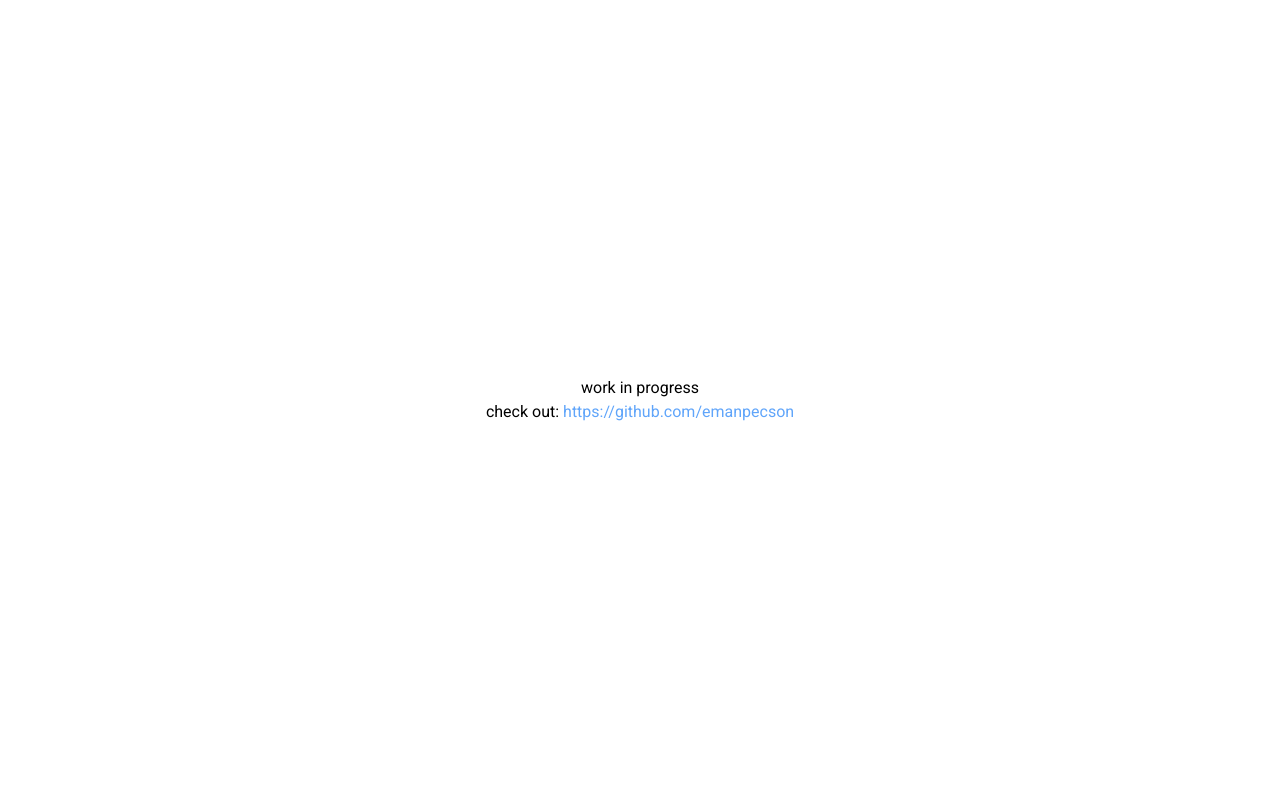
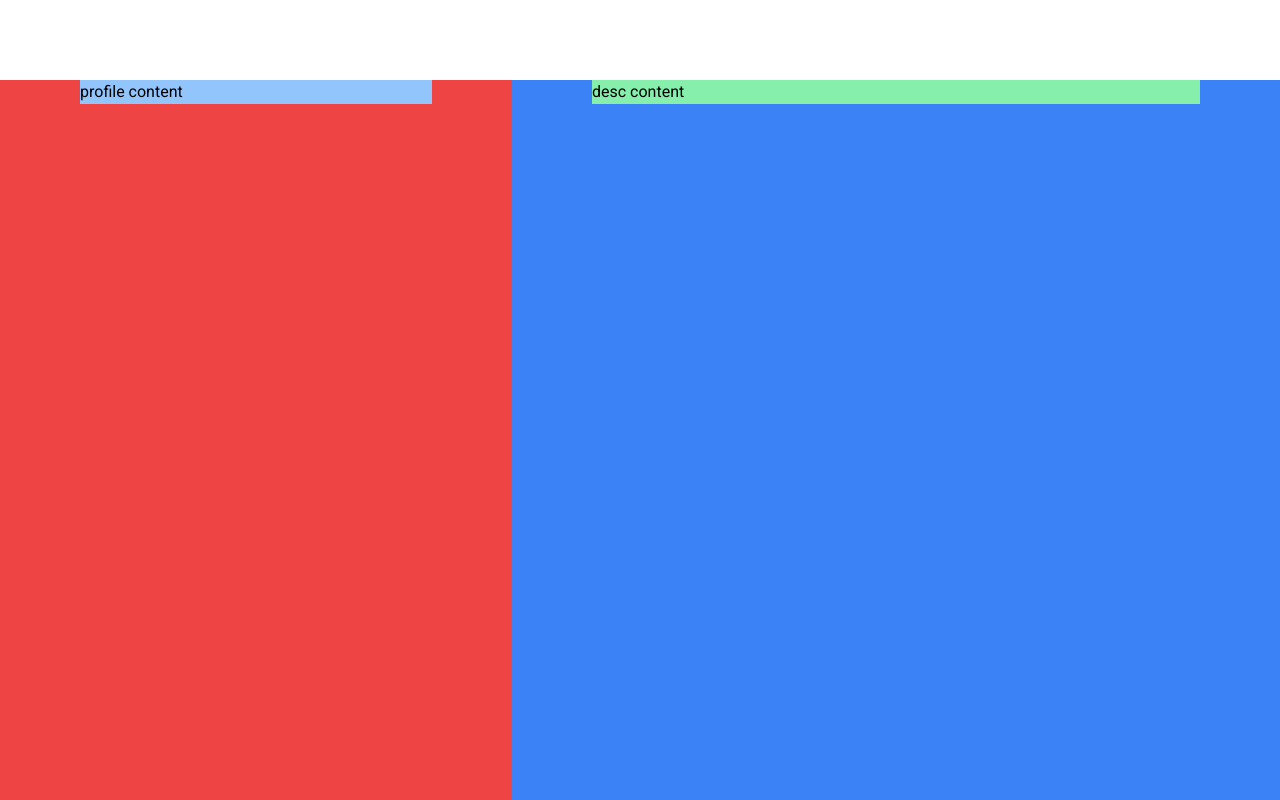
Before and after one commit to emanpecson/portfolio, a Next.js app: page / in a window 1280 px wide. Built offline with nearby package versions, Linux system fonts and the light colour scheme.

Commit message:
style: :lipstick: setup layout for profile/content sections

```diff
--- a/src/app/page.tsx
+++ b/src/app/page.tsx
@@ -1,23 +1,14 @@
-'use client';
-
-import { useRouter } from 'next/navigation';
-
 export default function Home() {
-  const router = useRouter();
-
   return (
-    <div className="h-screen w-screen flex justify-center place-items-center">
-      <div className="text-center">
-        <p>work in progress</p>
-        <div className="flex space-x-1">
-          <p>check out:</p>
-          <button
-            className="text-blue-400 hover:text-blue-600 transition-colors duration-200 hover:cursor-pointer"
-            onClick={() => router.push('https://github.com/emanpecson')}>
-            https://github.com/emanpecson
-          </button>
+    <>
+      <div className="xl:grid xl:grid-cols-10 h-screen pt-20">
+        <div className="xl:col-span-4 bg-red-500 xl:h-full h-[24rem]">
+          <div className="mx-20 bg-blue-300">profile content</div>
+        </div>
+        <div className="xl:col-span-6 bg-blue-500 h-full">
+          <div className="mx-20 bg-green-300">desc content</div>
         </div>
       </div>
-    </div>
+    </>
   );
 }
```
